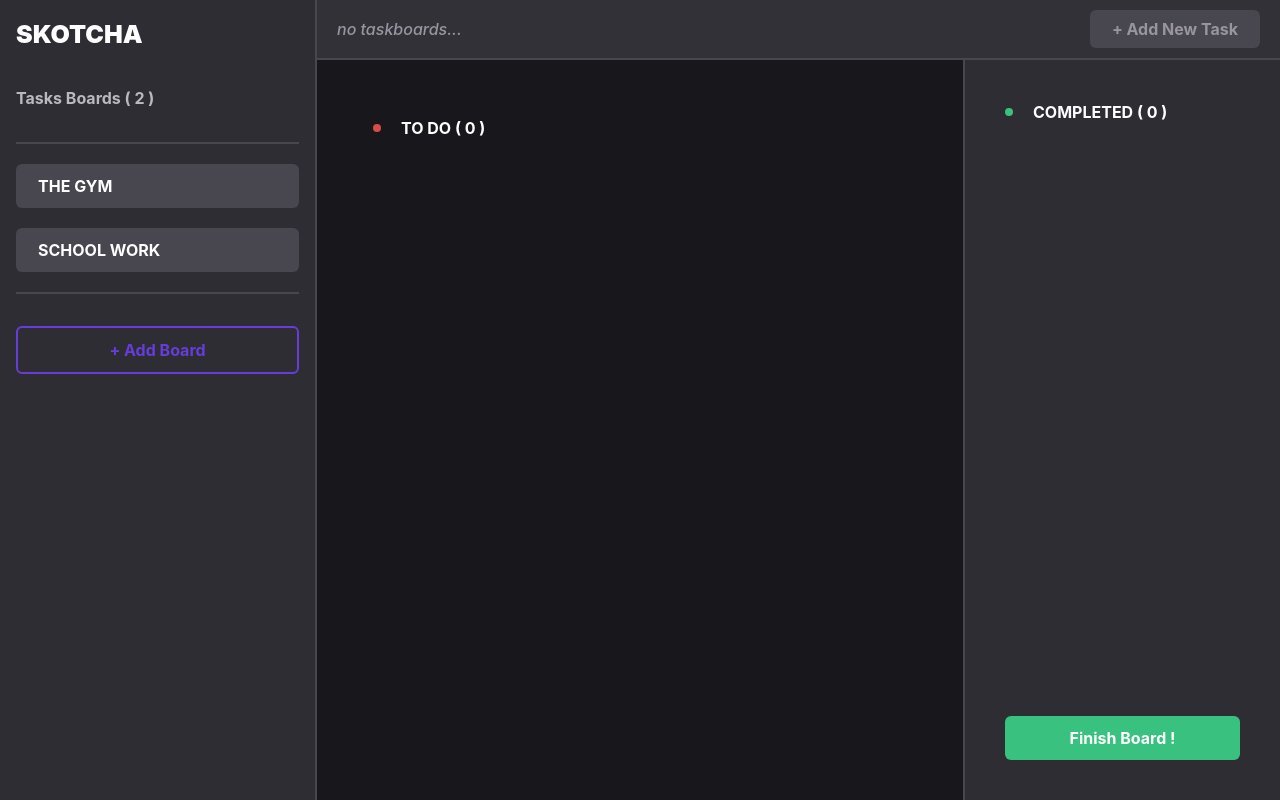
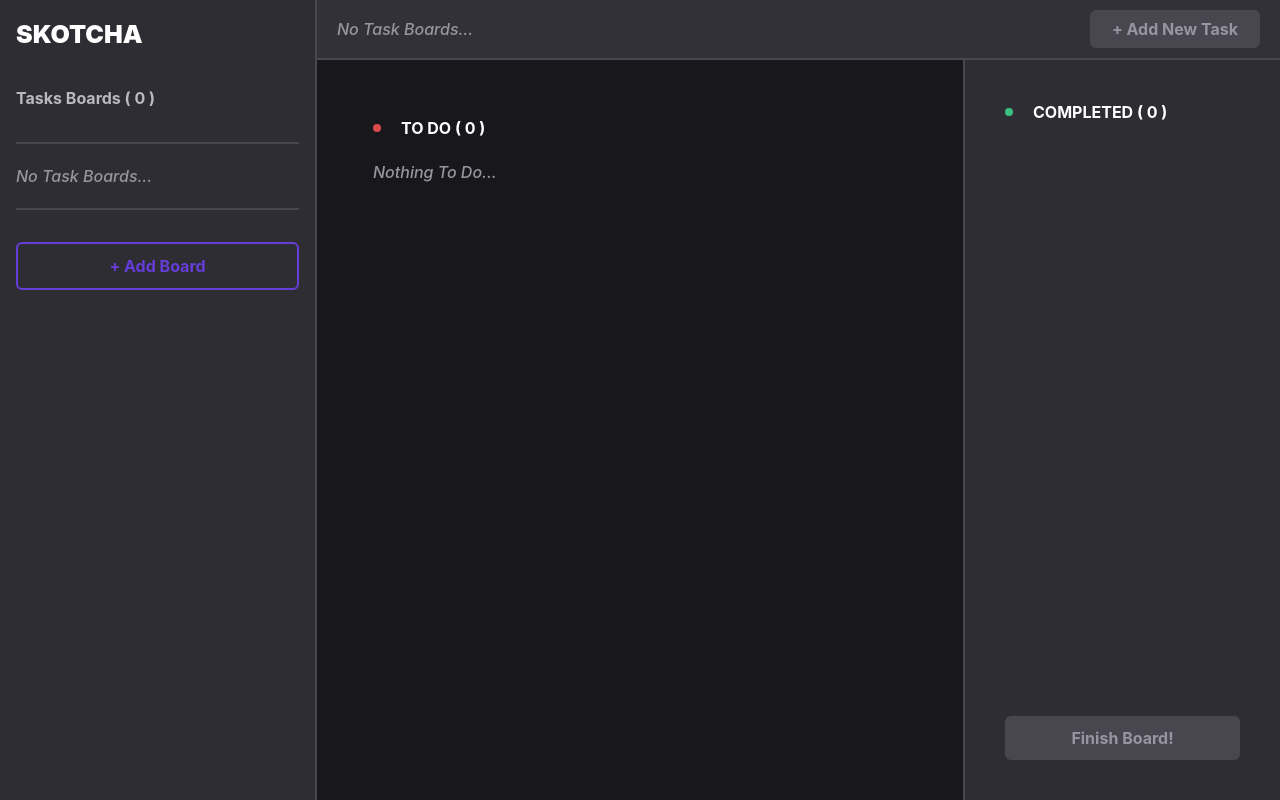
Before and after one commit to jacobpacheco100/Skotcha, a React (Create React App) app: page /dashboard in a window 1280 px wide. Built offline with nearby package versions, Linux system fonts and the light colour scheme.

Commit message:
milestone: all edit options, add options done

```diff
--- a/src/components/dashboard/SideBar.jsx
+++ b/src/components/dashboard/SideBar.jsx
@@ -31,7 +31,7 @@ const SideBar = () => {
         {taskBoards.length > 0 ? (
           mapBoards
         ) : (
-          <li className='empty-list'>no tasks</li>
+          <li className='empty-list'>No Task Boards...</li>
         )}
       </ul>
       <button
--- a/src/components/dashboard/Tasks.jsx
+++ b/src/components/dashboard/Tasks.jsx
@@ -4,7 +4,7 @@ import TaskItem from './smallComponents/TaskItem'
 import CompletedTask from './smallComponents/CompletedTask'
 
 const Tasks = () => {
-  const { activeBoard, taskBoards } = useContext(Context)
+  const { activeBoard, taskBoards, setModal } = useContext(Context)
 
   const activeBoardItem = taskBoards.filter((board) => board.id === activeBoard)
 
@@ -51,7 +51,13 @@ const Tasks = () => {
           </h3>
         </div>
         {/* map through board */}
-        <div className='tasks--grid'>{activeBoard && taskList}</div>
+        <div className='tasks--grid'>
+          {activeBoard && taskList.length > 0 ? (
+            taskList
+          ) : (
+            <p className='empty-list mt-5'>Nothing To Do...</p>
+          )}
+        </div>
       </div>
 
       {/* right : completed */}
@@ -66,7 +72,16 @@ const Tasks = () => {
           {/* map through board */}
           <div className=''>{activeBoard && completedTasks}</div>
         </div>
-        <button className='btn-2 w-full '>Finish Board !</button>
+
+        {activeBoard && completedTasks.length > 0 && taskList.length === 0 ? (
+          <button className='btn-2 w-full' onClick={() => setModal('-board')}>
+            Finish Board!
+          </button>
+        ) : (
+          <button className='btn-disabled w-full py-[10px]'>
+            Finish Board!
+          </button>
+        )}
       </div>
     </div>
   )
--- a/src/components/dashboard/TopBar.jsx
+++ b/src/components/dashboard/TopBar.jsx
@@ -35,11 +35,11 @@ const TopBar = () => {
             {isMore && <BoardMore />}
           </div>
         ) : (
-          <span className='empty-list'>no taskboards...</span>
+          <span className='empty-list'>No Task Boards...</span>
         )}
       </div>
       <button
-        className={`${activeBoard ? 'btn-abled' : 'btn-disabled'}`}
+        className={`${activeBoard ? 'btn-abled' : 'btn-disabled py-[7px]'}`}
         onClick={() => setModal('+task')}
       >
         + Add New Task
--- a/src/index.css
+++ b/src/index.css
@@ -68,7 +68,7 @@ code {
 }
 
 .btn-disabled {
-  @apply py-[7px] px-[22px] rounded-md font-bold bg-gray-2 text-gray-3 ease-in-out duration-200 hover:cursor-default;
+  @apply px-[22px] rounded-md font-bold bg-gray-2 text-gray-3 ease-in-out duration-200 hover:cursor-default;
 }
 
 .btn-abled {
--- a/src/pages/Dashboard.jsx
+++ b/src/pages/Dashboard.jsx
@@ -35,55 +35,7 @@ const Dashboard = () => {
   // handles which modal is displayed
   const [modal, setModal] = useState()
   // state containing all boards and tasks within them
-  const [taskBoards, setTaskBoards] = useState([
-    {
-      id: Math.random(),
-      subject: 'The Gym',
-      tasks: [
-        {
-          id: Math.random(),
-          task: 'Drink Preworkout',
-          description: 'Create a project folder in the Developer directory ',
-          doing: false,
-          completed: false,
-        },
-        {
-          id: Math.random(),
-          task: 'exercise',
-          description: 'do 100 jumping jacks',
-          doing: false,
-          completed: false,
-        },
-        {
-          id: Math.random(),
-          task: 'train',
-          description: 'do 50 pushups',
-          doing: false,
-          completed: false,
-        },
-      ],
-    },
-    {
-      id: Math.random(),
-      subject: 'school work',
-      tasks: [
-        {
-          id: Math.random(),
-          task: 'Finish Project',
-          description: 'Build powerpoint on solar system',
-          doing: false,
-          completed: false,
-        },
-        {
-          id: Math.random(),
-          task: 'Finish math homework',
-          description: 'kill myself',
-          doing: false,
-          completed: false,
-        },
-      ],
-    },
-  ])
+  const [taskBoards, setTaskBoards] = useState([])
   // determines the currently clicked board
   const [activeBoard, setActiveBoard] = useState('')
   // determines the task selected for editing
```
